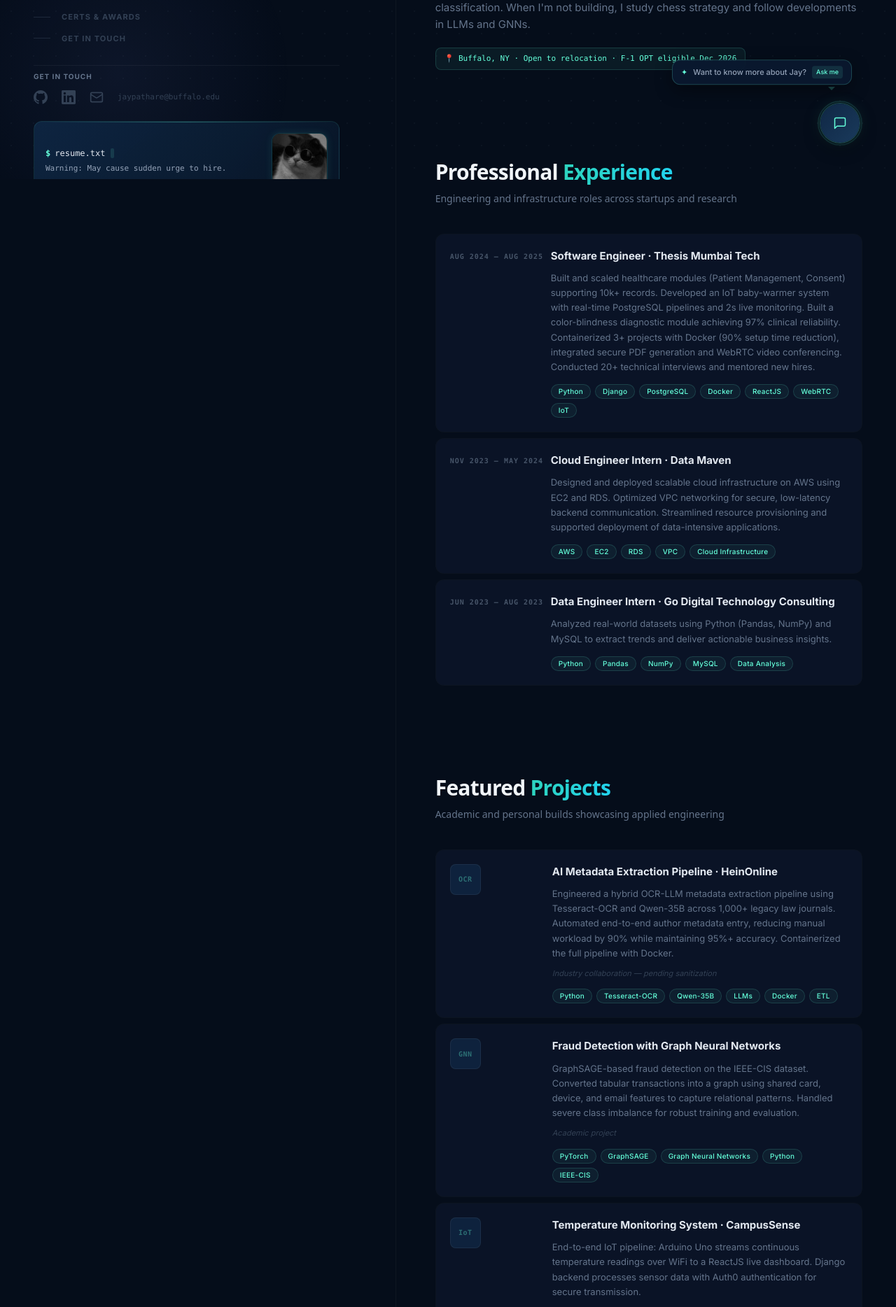
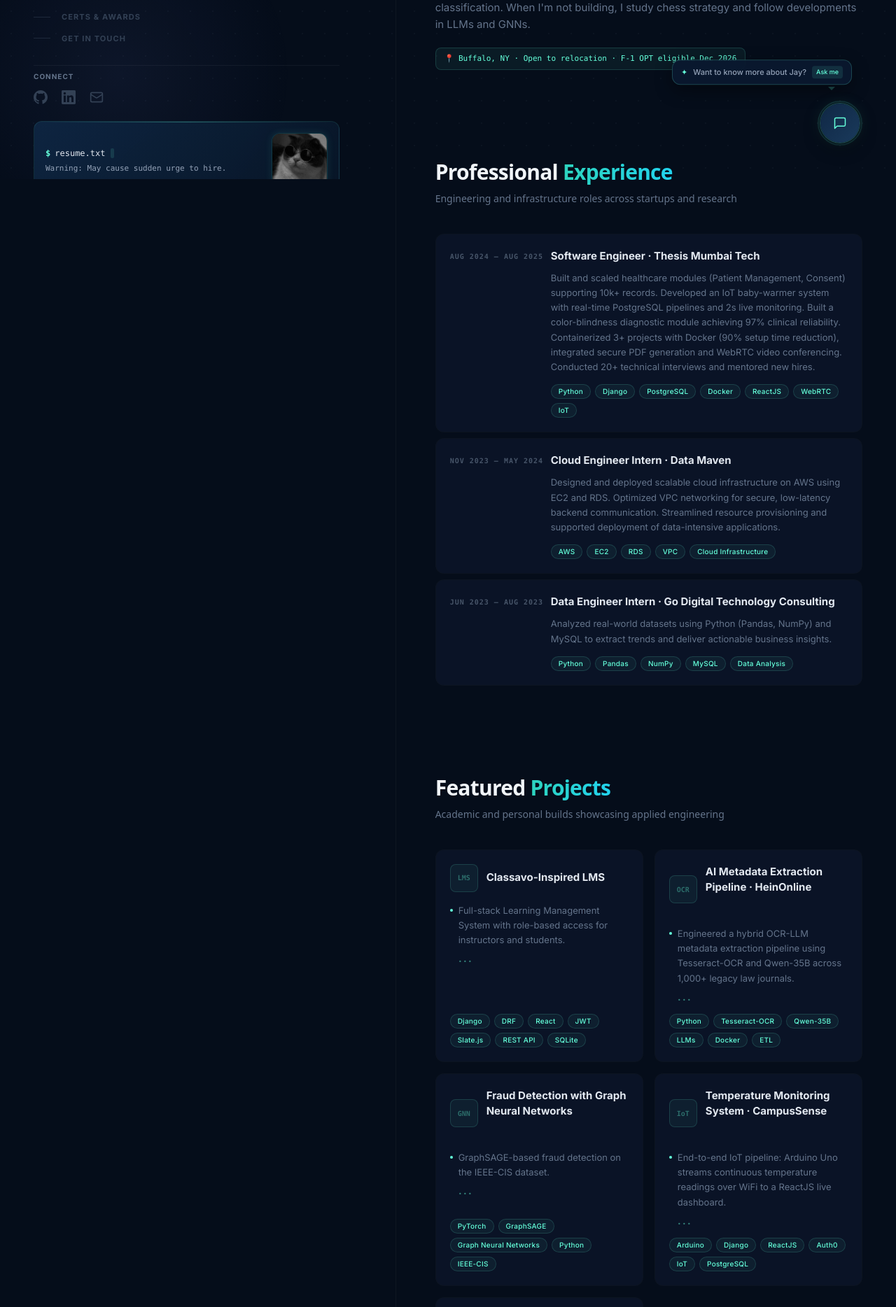
Before and after one commit to Jaypath456/jay-portfolio, a Next.js app: page / in a window 1280 px wide. Shown: the part 544-2412 px from the top of the page at 70% size. Built offline with nearby package versions, Linux system fonts and the light colour scheme.

Commit message:
links added along with lms project

```diff
--- a/app/page.tsx
+++ b/app/page.tsx
@@ -93,11 +93,11 @@ function Preloader({ onDone }: { onDone: () => void }) {
 }
 
 // ─── Scroll-progress bar ──────────────────────────────────────────────────────
-function ScrollBar() {
-  const { scrollYProgress } = useScroll();
-  const scaleX = useSpring(scrollYProgress, { stiffness: 200, damping: 30 });
-  return <motion.div style={{ scaleX, background: 'linear-gradient(90deg,#64ffda,#818cf8)' }} className="fixed top-0 left-0 right-0 h-[2px] origin-left z-50" />;
-}
+// function ScrollBar() {
+//   const { scrollYProgress } = useScroll();
+//   const scaleX = useSpring(scrollYProgress, { stiffness: 200, damping: 30 });
+//   return <motion.div style={{ scaleX, background: 'linear-gradient(90deg,#64ffda,#818cf8)' }} className="fixed top-0 left-0 right-0 h-[2px] origin-left z-50" />;
+// }
 
 // ─── Ambient orbs ─────────────────────────────────────────────────────────────
 function AmbientOrbs() {
@@ -289,27 +289,98 @@ function ExpCard({ period, title, company, desc, tags }: { period: string; title
 }
 
 // ─── Project card ─────────────────────────────────────────────────────────────
+// ─── Project card ─────────────────────────────────────────────────────────────
 function ProjectCard({ icon, title, href, desc, tags, note }: { icon: string; title: string; href: string; desc: string; tags: string[]; note?: string }) {
   const [hovered, setHovered] = useState(false);
+
+  // Split the description into an array of sentences
+  const sentences = desc.split('. ').filter(Boolean);
+  // Check if there is hidden content to show
+  const hasMoreContent = sentences.length > 1 || !!note;
+
   return (
     <motion.a href={href} target={href === '#' ? undefined : '_blank'} rel="noopener noreferrer"
       onHoverStart={() => setHovered(true)} onHoverEnd={() => setHovered(false)}
-      className="group grid grid-cols-1 sm:grid-cols-4 gap-4 p-4 sm:p-5 rounded-xl no-underline cursor-pointer"
+      className="group p-4 sm:p-5 rounded-xl no-underline cursor-pointer flex flex-col h-full"
       variants={itemVariants} style={computeContainerStyle(hovered, 'rgba(100,255,218,0.06)')}>
       <HoverBorder hovered={hovered} />
-      <div className="hidden sm:flex items-center justify-center w-11 h-11 rounded-lg font-mono text-[10px] font-bold tracking-wider flex-shrink-0 relative z-10"
-        style={{ background: 'rgba(15,39,68,0.8)', border: hovered ? '1px solid rgba(100,255,218,0.3)' : '1px solid rgba(255,255,255,0.06)', color: hovered ? '#64ffda' : 'rgba(100,255,218,0.35)', transition: 'all 0.2s' }}>{icon}</div>
-      <div className="sm:col-span-3 space-y-2.5 relative z-10">
-        <h3 className="font-bold text-[14px] sm:text-[15px] flex items-center gap-1.5 flex-wrap" style={{ color: hovered ? '#64ffda' : '#e2e8f0', transition: 'color 0.2s' }}>
+
+      {/* Header row — always visible */}
+      <div className="flex items-center gap-3 relative z-10">
+        <div className="w-10 h-10 rounded-lg flex items-center justify-center font-mono text-[10px] font-bold flex-shrink-0"
+          style={{ background: hovered ? 'rgba(100,255,218,0.1)' : 'rgba(100,255,218,0.05)', border: '1px solid rgba(100,255,218,0.15)', color: hovered ? '#64ffda' : 'rgba(100,255,218,0.35)', transition: 'all 0.3s' }}>
+          {icon}
+        </div>
+        <h3 className="font-bold text-[14px] sm:text-[15px] flex items-center gap-1.5 flex-wrap"
+          style={{ color: hovered ? '#64ffda' : '#e2e8f0', transition: 'color 0.2s' }}>
           {title}
-          {href !== '#' && <motion.span animate={hovered ? { opacity: 1, x: 0, y: 0 } : { opacity: 0, x: -4, y: 4 }} transition={{ duration: 0.18 }} style={{ color: '#64ffda' }}>↗</motion.span>}
+          {href !== '#' && (
+            <motion.span animate={hovered ? { opacity: 1, x: 0, y: 0 } : { opacity: 0, x: -4, y: 4 }}
+              transition={{ duration: 0.18 }} style={{ color: '#64ffda' }}>↗</motion.span>
+          )}
         </h3>
-        <p className="text-[12px] sm:text-[13px] leading-relaxed" style={{ color: hovered ? '#94a3b8' : '#64748b', transition: 'color 0.2s' }}>{desc}</p>
-        {note && <p className="text-[11px] italic" style={{ color: '#334155' }}>{note}</p>}
-        <div className="flex flex-wrap gap-1.5 pt-1">
-          {tags.map(t => <span key={t} className="text-[10px] px-2.5 py-0.5 rounded-full font-medium tracking-wide"
-            style={{ background: hovered ? 'rgba(100,255,218,0.1)' : 'rgba(100,255,218,0.05)', color: '#64ffda', border: '1px solid rgba(100,255,218,0.15)', transition: 'background 0.2s' }}>{t}</span>)}
-        </div>
+      </div>
+
+      {/* Description Block */}
+      <div className="mt-4 space-y-1.5 relative z-10 flex-1">
+
+        {/* 1st Sentence — ALWAYS VISIBLE */}
+        {sentences.length > 0 && (
+          <div className="flex items-start gap-2 text-[12px] sm:text-[13px] leading-relaxed" style={{ color: hovered ? '#94a3b8' : '#64748b', transition: 'color 0.2s' }}>
+            <span className="mt-2 w-1 h-1 rounded-full flex-shrink-0" style={{ background: '#64ffda' }} />
+            <span>{sentences[0].endsWith('.') ? sentences[0] : `${sentences[0]}.`}</span>
+          </div>
+        )}
+
+        {/* Floating '...' Indicator on its own line */}
+        {hasMoreContent && !hovered && (
+          <div className="flex items-start gap-2 text-[12px] sm:text-[13px]">
+            {/* Invisible spacer to perfectly align the dots with the text above */}
+            <span className="mt-2 w-1 h-1 flex-shrink-0" />
+            <span className="tracking-widest animate-pulse text-lg leading-none" style={{ color: 'rgba(100,255,218,0.5)' }}>...</span>
+          </div>
+        )}
+
+        {/* Remaining Sentences + Note — SLIDES IN ON HOVER */}
+        <AnimatePresence>
+          {hovered && (
+            <motion.div
+              initial={{ opacity: 0, height: 0 }}
+              animate={{ opacity: 1, height: 'auto' }}
+              exit={{ opacity: 0, height: 0 }}
+              transition={{ duration: 0.25 }}
+              className="overflow-hidden space-y-1.5">
+
+              {/* .slice(1) skips the first sentence since we already rendered it above */}
+              {sentences.slice(1).map((sentence, i) => (
+                <motion.div key={i}
+                  initial={{ opacity: 0, x: -8 }} animate={{ opacity: 1, x: 0 }} transition={{ delay: i * 0.05 }}
+                  className="flex items-start gap-2 text-[12px] sm:text-[13px] leading-relaxed" style={{ color: '#94a3b8' }}>
+                  <span className="mt-2 w-1 h-1 rounded-full flex-shrink-0" style={{ background: '#64ffda' }} />
+                  {sentence.endsWith('.') ? sentence : `${sentence}.`}
+                </motion.div>
+              ))}
+
+              {note && (
+                <motion.div initial={{ opacity: 0, x: -8 }} animate={{ opacity: 1, x: 0 }} transition={{ delay: sentences.length * 0.05 }}
+                  className="flex items-start gap-2 text-[11px] italic pt-1" style={{ color: '#475569' }}>
+                  <span className="mt-1.5 w-1 h-1 rounded-full flex-shrink-0" style={{ background: '#334155' }} />
+                  {note}
+                </motion.div>
+              )}
+            </motion.div>
+          )}
+        </AnimatePresence>
+      </div>
+
+      {/* Tags — ALWAYS VISIBLE at the bottom */}
+      <div className="flex flex-wrap gap-1.5 mt-auto pt-4 relative z-10">
+        {tags.map(t => (
+          <span key={t} className="text-[10px] px-2.5 py-0.5 rounded-full font-medium tracking-wide"
+            style={{ background: hovered ? 'rgba(100,255,218,0.1)' : 'rgba(100,255,218,0.05)', color: '#64ffda', border: '1px solid rgba(100,255,218,0.15)', transition: 'background 0.2s' }}>
+            {t}
+          </span>
+        ))}
       </div>
     </motion.a>
   );
@@ -482,7 +553,7 @@ const socialLinks = [
     icon: <svg className="h-5 w-5" viewBox="0 0 24 24" fill="currentColor"><path d="M20.447 20.452h-3.554v-5.569c0-1.328-.027-3.037-1.852-3.037-1.853 0-2.136 1.445-2.136 2.939v5.667H9.351V9h3.414v1.561h.046c.477-.9 1.637-1.85 3.37-1.85 3.601 0 4.267 2.37 4.267 5.455v6.286zM5.337 7.433a2.062 2.062 0 0 1-2.063-2.065 2.064 2.064 0 1 1 2.063 2.065zm1.782 13.019H3.555V9h3.564v11.452zM22.225 0H1.771C.792 0 0 .774 0 1.729v20.542C0 23.227.792 24 1.771 24h20.451C23.2 24 24 23.227 24 22.271V1.729C24 .774 23.2 0 22.222 0h.003z" /></svg>,
   },
   {
-    label: 'Email', href: 'mailto:jaypathare@buffalo.edu',
+    label: 'Email', href: 'mailto:jaypathare123@gmail.com',
     icon: <svg className="h-5 w-5" viewBox="0 0 24 24" fill="none" stroke="currentColor" strokeWidth="2" strokeLinecap="round" strokeLinejoin="round"><rect x="2" y="4" width="20" height="16" rx="2" /><path d="m22 7-8.97 5.7a1.94 1.94 0 0 1-2.06 0L2 7" /></svg>,
   },
 ];
@@ -490,19 +561,25 @@ const socialLinks = [
 function ContactStrip() {
   return (
     <div className="pt-2" style={{ borderTop: '1px solid rgba(255,255,255,0.05)' }}>
-      <div className="text-[10px] font-bold uppercase tracking-widest mb-3 text-slate-500">Get in touch</div>
+      <div className="text-[10px] font-bold uppercase tracking-widest mb-3 text-slate-500">Connect</div>
       <div className="flex items-center gap-5 flex-wrap">
         {socialLinks.map(({ label, href, icon }) => (
           <motion.a key={label} href={href} target={href.startsWith('mailto') ? undefined : '_blank'} rel="noopener noreferrer"
             aria-label={label} whileHover={{ y: -3, color: '#64ffda' }} transition={{ duration: 0.2 }}
+            className="group relative"
             style={{ color: '#334155', display: 'flex', alignItems: 'center' }}>
             {icon}
+            {/* ─── Hover Tooltip ─── */}
+            <span className="absolute -top-8 left-0 px-2.5 py-1 rounded-md text-[9px] font-mono opacity-0 group-hover:opacity-100 transition-opacity duration-200 pointer-events-none whitespace-nowrap z-50"
+              style={{ background: '#0a1326', border: '1px solid rgba(100,255,218,0.2)', color: '#64ffda', boxShadow: '0 4px 12px rgba(0,0,0,0.5)' }}>
+              {href.replace('mailto:', '').replace('https://', '')}
+            </span>
           </motion.a>
         ))}
-        <a href="mailto:jaypathare@buffalo.edu" className="text-[11px] font-mono transition-colors" style={{ color: '#334155' }}
+        {/* <a href="mailto:jaypathare123@gmail.com" className="text-[11px] font-mono transition-colors" style={{ color: '#334155' }}
           onMouseEnter={e => (e.currentTarget.style.color = '#64ffda')} onMouseLeave={e => (e.currentTarget.style.color = '#334155')}>
-          jaypathare@buffalo.edu
-        </a>
+          jaypathare123@gmail.com
+        </a> */}
       </div>
     </div>
   );
@@ -543,7 +620,7 @@ export default function Home() {
           <motion.div initial={{ opacity: 0 }} animate={{ opacity: 1 }} transition={{ duration: 0.6 }}
             className="relative min-h-screen antialiased" style={{ background: '#050d1a', color: '#94a3b8' }}>
             <style>{`*{-webkit-font-smoothing:antialiased}::-webkit-scrollbar{display:none}html{scroll-behavior:smooth}.no-underline{text-decoration:none}`}</style>
-            <ScrollBar />
+            {/* <ScrollBar /> */}
             <AmbientOrbs />
             <div className="pointer-events-none fixed inset-0 z-0 hidden md:block" style={{ background: `radial-gradient(600px circle at ${mousePos.x}px ${mousePos.y}px,rgba(100,255,218,0.03) 0%,transparent 70%)` }} />
             <div className="pointer-events-none fixed inset-0 z-0" style={{ backgroundImage: 'radial-gradient(circle,rgba(148,163,184,0.05) 1px,transparent 1px)', backgroundSize: '32px 32px' }} />
@@ -567,8 +644,6 @@ export default function Home() {
                         <img src="/jay.png" alt="Jay Niketan Pathare" className="w-full h-full object-cover"
                           style={{ objectPosition: '50% 15%' }} />
                       </div>
-                      <span className="absolute bottom-1.5 right-1.5 w-4 h-4 rounded-full border-2 flex-shrink-0"
-                        style={{ background: '#64ffda', borderColor: '#050d1a', boxShadow: '0 0 10px rgba(100,255,218,0.8)' }} />
                     </div>
                     <div>
                       <div className="font-mono text-[10px] tracking-widest mb-2" style={{ color: 'rgba(100,255,218,0.5)' }}>// software engineer</div>
@@ -585,7 +660,7 @@ export default function Home() {
 
                   {/* Metrics Row — updated from CV */}
                   <motion.div variants={sidebarItem} className="grid grid-cols-3 gap-2.5">
-                    {[{ n: '3.85', label: 'GPA / 4.0' }, { n: '3+', label: 'yrs exp.' }, { n: "Dec '26", label: 'MS CS' }].map(({ n, label }) => (
+                    {[{ n: '3.85', label: 'GPA / 4.0' }, { n: '1+', label: 'yrs exp.' }, { n: "Dec '26", label: 'MS CS' }].map(({ n, label }) => (
                       <div key={label} className="rounded-xl p-3 text-center" style={{ background: 'rgba(255,255,255,0.02)', border: '1px solid rgba(255,255,255,0.05)' }}>
                         <div className="text-[17px] font-extrabold" style={{ color: '#e2e8f0' }}>{n}</div>
                         <div className="text-[9px] uppercase tracking-widest font-bold mt-0.5" style={{ color: '#475569' }}>{label}</div>
@@ -706,7 +781,13 @@ export default function Home() {
                   {/* Projects — all 3 from CV with accurate descriptions */}
 <section id="projects" className="scroll-mt-24">
                     <SectionHeader whiteText="Featured" tealText="Projects" subtitle="Academic and personal builds showcasing applied engineering" />
-                    <motion.div className="space-y-2" initial="hidden" whileInView="visible" viewport={{ once: true, margin: '-60px' }} variants={listVariants}>
+                    {/* <motion.div className="space-y-2" initial="hidden" whileInView="visible" viewport={{ once: true, margin: '-60px' }} variants={listVariants}> */}
+                    <motion.div className="grid grid-cols-1 xl:grid-cols-2 gap-4" initial="hidden" whileInView="visible" viewport={{ once: true, margin: '-60px' }} variants={listVariants}>
+                    <ProjectCard icon="LMS" title="Classavo-Inspired LMS"
+                      href="https://github.com/Jaypath456/classavo"
+                      desc="Full-stack Learning Management System with role-based access for instructors and students. Instructors author chapter content with a Slate.js rich-text editor (Plate.js-compatible JSON), control per-chapter visibility, and publish courses — students browse, enroll, and read public chapters. JWT auth via SimpleJWT with Axios interceptors for clean, DRY API calls."
+                      note="Built as a coding assessment — intentionally kept readable over clever"
+                      tags={['Django', 'DRF', 'React', 'JWT', 'Slate.js', 'REST API', 'SQLite']} />
                       <ProjectCard icon="OCR" title="AI Metadata Extraction Pipeline · HeinOnline"
                         href="https://github.com/jaypathare/temp-ocr-repo"
                         desc="Engineered a hybrid OCR-LLM metadata extraction pipeline using Tesseract-OCR and Qwen-35B across 1,000+ legacy law journals. Automated end-to-end author metadata entry, reducing manual workload by 90% while maintaining 95%+ accuracy. Containerized the full pipeline with Docker."
@@ -718,12 +799,12 @@ export default function Home() {
                         note="Academic project"
                         tags={['PyTorch', 'GraphSAGE', 'Graph Neural Networks', 'Python', 'IEEE-CIS']} />
                       <ProjectCard icon="IoT" title="Temperature Monitoring System · CampusSense"
-                        href="https://github.com/jaypathare/campussense-iot"
+                        href="https://github.com/Jaypath456/UB_hackathon"
                         desc="End-to-end IoT pipeline: Arduino Uno streams continuous temperature readings over WiFi to a ReactJS live dashboard. Django backend processes sensor data with Auth0 authentication for secure transmission."
                         note="Team of 3 · academic project"
                         tags={['Arduino', 'Django', 'ReactJS', 'Auth0', 'IoT', 'PostgreSQL']} />
                       <ProjectCard icon="🎵" title="Music Genre Classification"
-                        href="https://ijrar.org/papers/IJRAR23B2524.pdf"
+                        href="https://github.com/Jaypath456/Music-Genre-Classification"
                         desc="Classified audio files into genres using feature extraction techniques, achieving 97.68% accuracy. Published in IJRAR Volume 10, Issue 2. Algorithms: CatBoost, KNN."
                         tags={['Python', 'CatBoost', 'KNN', 'Feature Extraction', 'Published Research']} />
                     </motion.div>
@@ -777,6 +858,7 @@ export default function Home() {
                         tags={['AWS', 'Cloud', 'Certification']} />
                       <AwardCard year="Feb 2026" title="Certificate of Appreciation" org="University at Buffalo"
                         desc='Recognized as Event Manager for organizing "GitHub: Hands-On from Basics to Advanced" workshop for the Dept. of Computer Science & Engineering. Mentored participants on repository workflows, branching, and collaborative development.'
+                        href="https://drive.google.com/file/d/15yVN_8Dbgkt-B_pCi7V1fGcuibhWLiNA/view?usp=sharing"
                         tags={['Git', 'GitHub', 'Technical Training', 'Event Management']} />
                       <AwardCard year="Apr 2023" title="Research Publication" org="IJRAR"
                         href="https://ijrar.org/papers/IJRAR23B2524.pdf"
@@ -797,10 +879,10 @@ export default function Home() {
                           I'm actively exploring full-time opportunities in backend systems engineering and machine learning. Available for F-1 OPT from December 2026. If you have an interesting problem to solve or simply want to connect, drop me a message.
                         </p>
                         <div className="grid grid-cols-1 gap-2.5 text-left text-xs font-mono max-w-xs mx-auto pt-2">
-                          <div className="p-3 rounded-xl bg-[#0a1326] border border-slate-800/80 flex items-center gap-3 shadow-lg">
+                          {/* <div className="p-3 rounded-xl bg-[#0a1326] border border-slate-800/80 flex items-center gap-3 shadow-lg">
                             <span className="text-teal-400 text-sm">✉</span>
-                            <a href="mailto:jaypathare@buffalo.edu" className="text-slate-200 hover:text-[#64ffda] transition-colors">jaypathare@buffalo.edu</a>
-                          </div>
+                            <a href="mailto:jaypathare123@gmail.com" className="text-slate-200 hover:text-[#64ffda] transition-colors">jaypathare123@gmail.com</a>
+                          </div> */}
                           <div className="p-3 rounded-xl bg-[#0a1326] border border-slate-800/80 flex items-center gap-3 shadow-lg">
                             <span className="text-teal-400 text-sm">✉</span>
                             <a href="mailto:jaypathare123@gmail.com" className="text-slate-200 hover:text-[#64ffda] transition-colors">jaypathare123@gmail.com</a>
@@ -815,7 +897,7 @@ export default function Home() {
                           </div>
                         </div>
                         <motion.a whileHover={{ scale: 1.02, boxShadow: '0 0 24px rgba(100,255,218,0.3)' }} whileTap={{ scale: 0.98 }}
-                          href="mailto:jaypathare@buffalo.edu"
+                          href="mailto:jaypathare123@gmail.com"
                           className="inline-flex items-center gap-2 px-6 py-2.5 rounded-xl text-xs font-bold font-mono tracking-wider transition-colors mt-3"
                           style={{ background: '#64ffda', color: '#050d1a' }}>
                           ⚡ SEND MESSAGE
```
